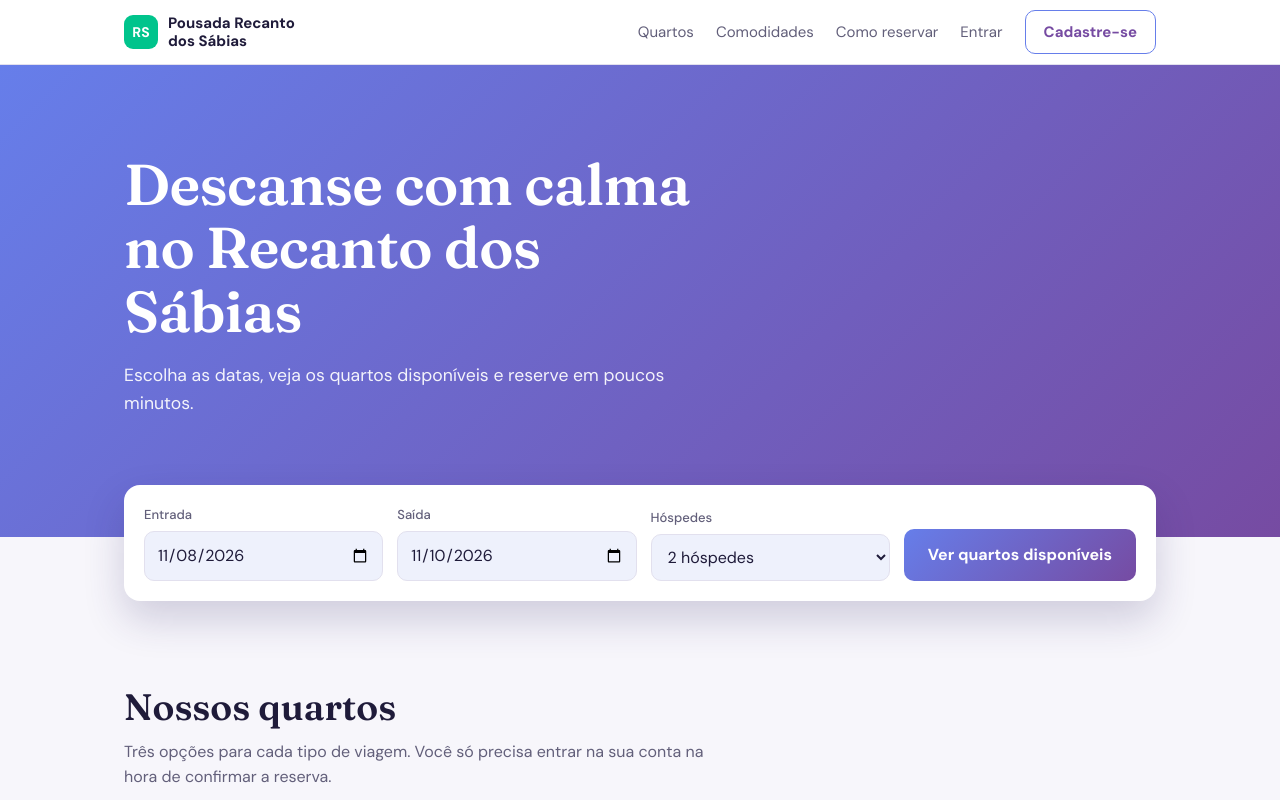
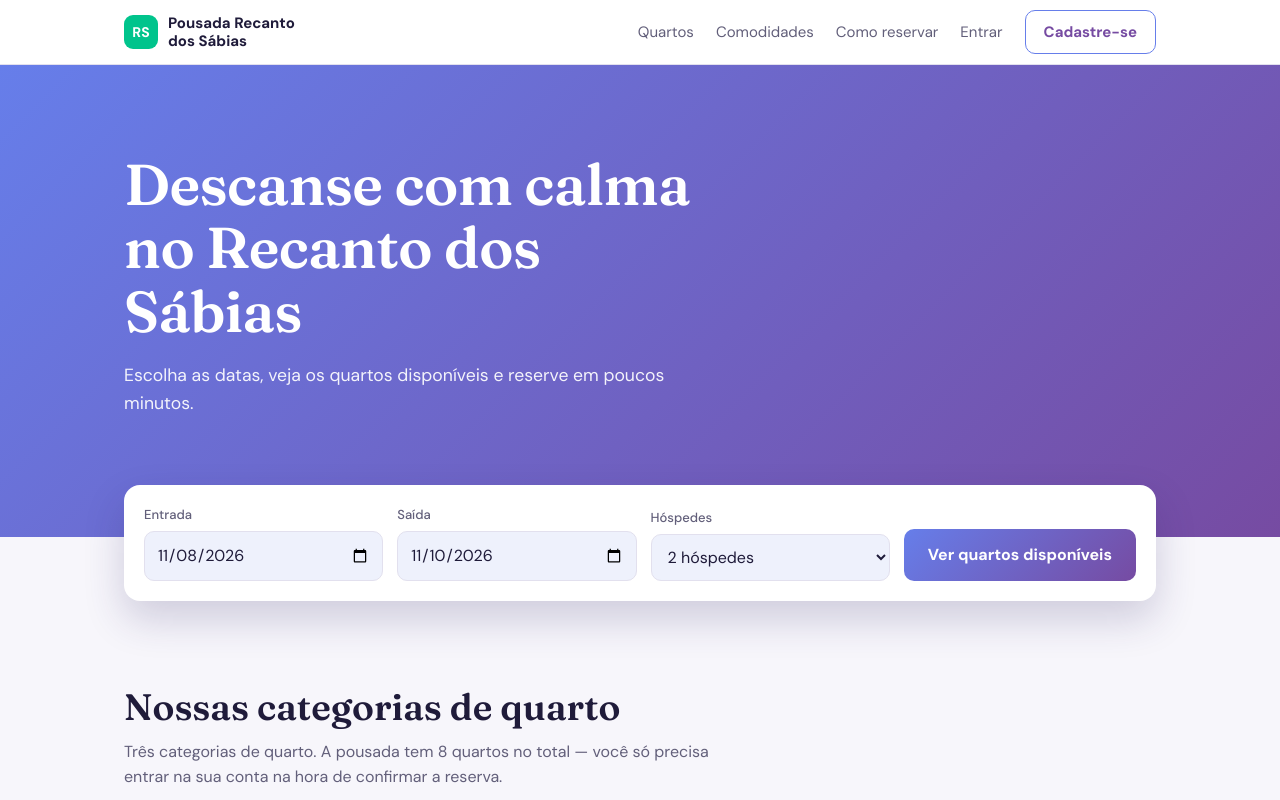
Before and after one commit to GabrielSup2/PousadaRecantoDosSabias, a React (Vite) app in the folder frontend/: page / in a window 1280 px wide. Shown: the top 800 px of the page. Built offline with nearby package versions, Linux system fonts and the light colour scheme; no server answers.

Commit message:
fix(frontend): esclarece categorias de quarto na landing

```diff
--- a/frontend/src/pages/LandingPage.jsx
+++ b/frontend/src/pages/LandingPage.jsx
@@ -149,9 +149,9 @@ export default function LandingPage() {
 
         <section id="quartos">
           <div className="wrap">
-            <h2>Nossos quartos</h2>
+            <h2>Nossas categorias de quarto</h2>
             <p className="sub">
-              Três opções para cada tipo de viagem. Você só precisa entrar na sua conta na hora de confirmar a reserva.
+              Três categorias de quarto. A pousada tem 8 quartos no total — você só precisa entrar na sua conta na hora de confirmar a reserva.
             </p>
 
             <div className="rooms">
```
